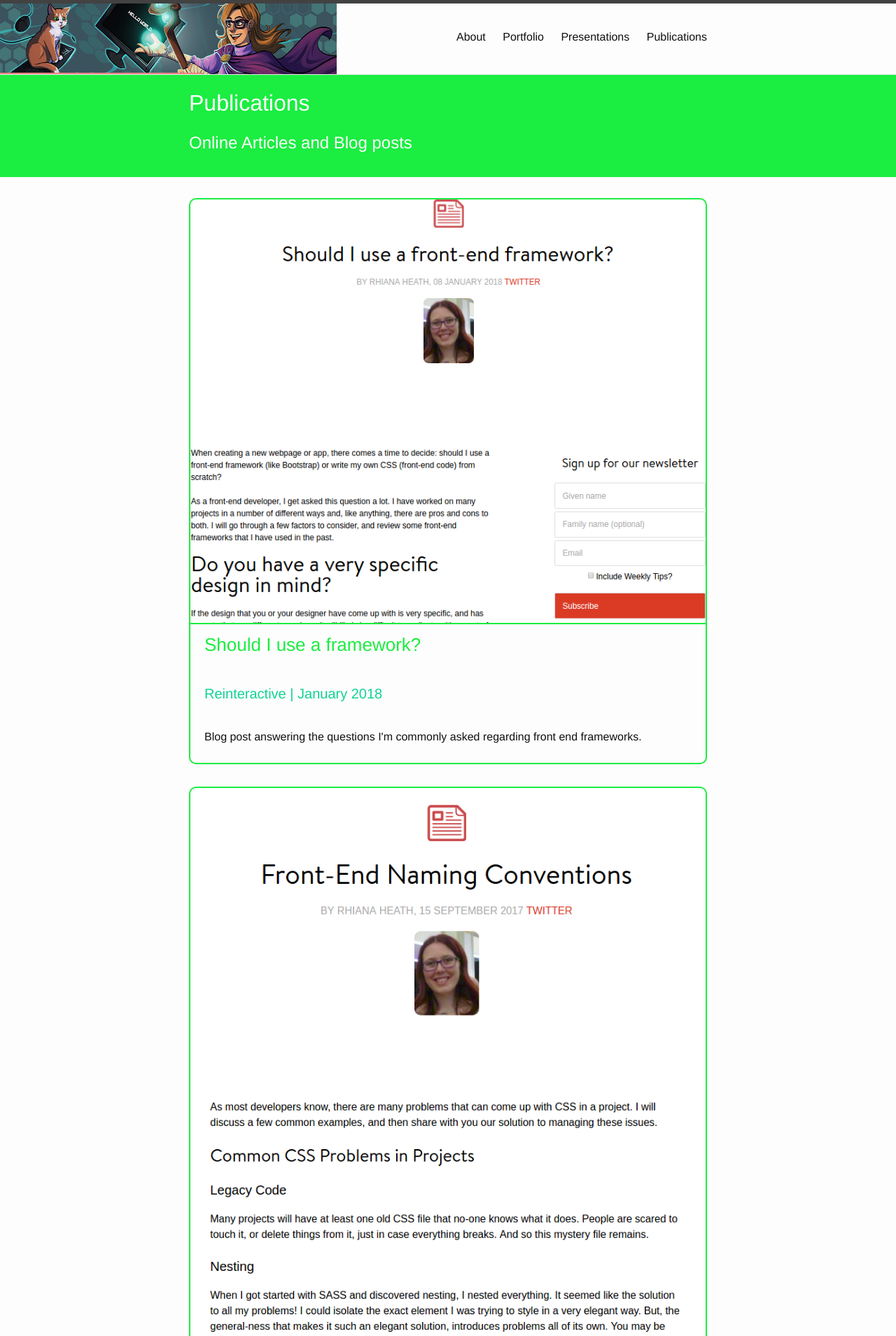
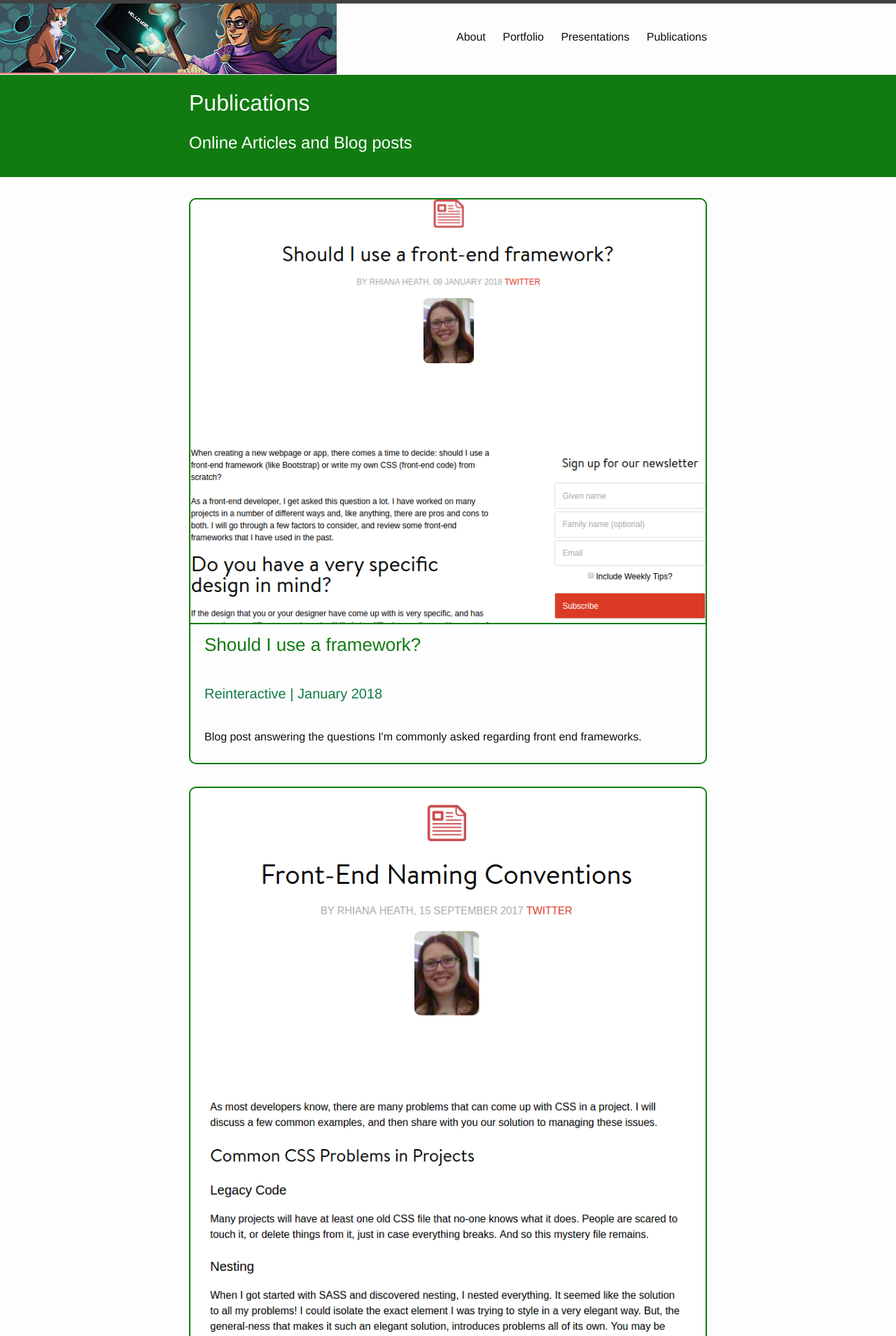
Before and after one commit to Rhiana/rhiana.github.io, a Jekyll site: the page built from publications.md, in a window 1280 px wide. Shown: the top 1909 px of the page at 70% size. Built offline with Jekyll 4.4.1, drawn with Linux system fonts in a browser that asks for light colours.

Commit message:
updating colour scheme to be more accessible

```diff
--- a/_sass/_about.scss
+++ b/_sass/_about.scss
@@ -1,6 +1,6 @@
 .about-page {
   .grid {
-    border-bottom: 2px dashed #923fe5;
+    border-bottom: 2px dashed #7b1146;
     padding-bottom: 1em;
     .icon {
       width: 22%;
@@ -13,7 +13,7 @@
       }
       span {
         margin-left: 20%;
-        color: #923fe5;
+        color: #7b1146;
         @include media-query($on-palm) {
           display: inline-block;
           text-align: center;
@@ -35,7 +35,7 @@
       }
       h3,
       h3 a {
-        color: #923fe5;
+        color: #7b1146;
       }
     }
   }
@@ -43,7 +43,7 @@
 
 .portfolio-page {
   div {
-    border-bottom: 2px dashed #3f78f0;
+    border-bottom: 2px dashed #117b7b;
     padding: 1em 0;
   }
   iframe {
@@ -52,10 +52,10 @@
     }
   }
   h3 {
-    color: #3f78f0;
+    color: #117b7b;
   }
   h4 {
-    color: #10d294;
+    color:#117b46;
   }
   img, iframe {
     margin: 1em 0;
@@ -64,14 +64,14 @@
 
 .presentation-page {
   div {
-    border-bottom: 2px dashed #eaa412;
+    border-bottom: 2px dashed #7b7b11;
     padding: 1em 0;
   }
   h3 {
-    color: #eaa412;
+    color: #7b7b11;
   }
   h4 {
-    color: #10d294;
+    color:#117b46;
   }
   iframe {
     margin: 1em 0;
@@ -83,23 +83,23 @@
 
 .publications-page {
   div {
-    border: 2px solid #1bed41;
+    border: 2px solid #117b11;
     border-radius: 10px;
     margin-bottom: 2em;
   }
   img {
-    border-bottom: 2px solid #1bed41;
+    border-bottom: 2px solid #117b11;
     border-radius: 10px 10px 0 0;
   }
   h3 a {
     display: inline-block;
     width: 100%;
     cursor: pointer;
-    color: #1bed41;
+    color: #117b11;
     padding: 10px 20px;
   }
   h4 {
-    color: #10d294;
+    color: #117b46;
     padding: 10px 20px;
   }
   p, p a {
--- a/_sass/_header.scss
+++ b/_sass/_header.scss
@@ -10,19 +10,19 @@
     color: white;
   }
 	&.About {
-		background-color: #ee82ee;
+		background-color: #7b1146;
     color: white;
 	}
   &.Portfolio {
-    background-color: #3fd0f0;
+    background-color: #117b7b;
     color: white;
   }
   &.Presentations {
-    background-color: #f0b73f;
+    background-color: #7b7b11;
     color: white;
   }
   &.Publications {
-    background-color: #1bed41;
+    background-color: #117b11;
     color: white;
   }
 }
--- a/_sass/_home.scss
+++ b/_sass/_home.scss
@@ -1,21 +1,21 @@
 .home {
 	.about-banner {
-    background-color: #ee82ee;
+    background-color: #7b1146;
     color: white;
     padding: 1em;
   }
   .portfolio-banner {
-    background-color: #3fd0f0;
+    background-color: #117b7b;
     color: white;
     padding: 1em;
   }
   .presentations-banner {
-    background-color: #f0b83f;
+    background-color: #7b7b11;
     color: white;
     padding: 1em;
   }
   .publications-banner {
-    background-color: #1bed41;
+    background-color: #117b11;
     color: white;
     padding: 1em;
   }
```
